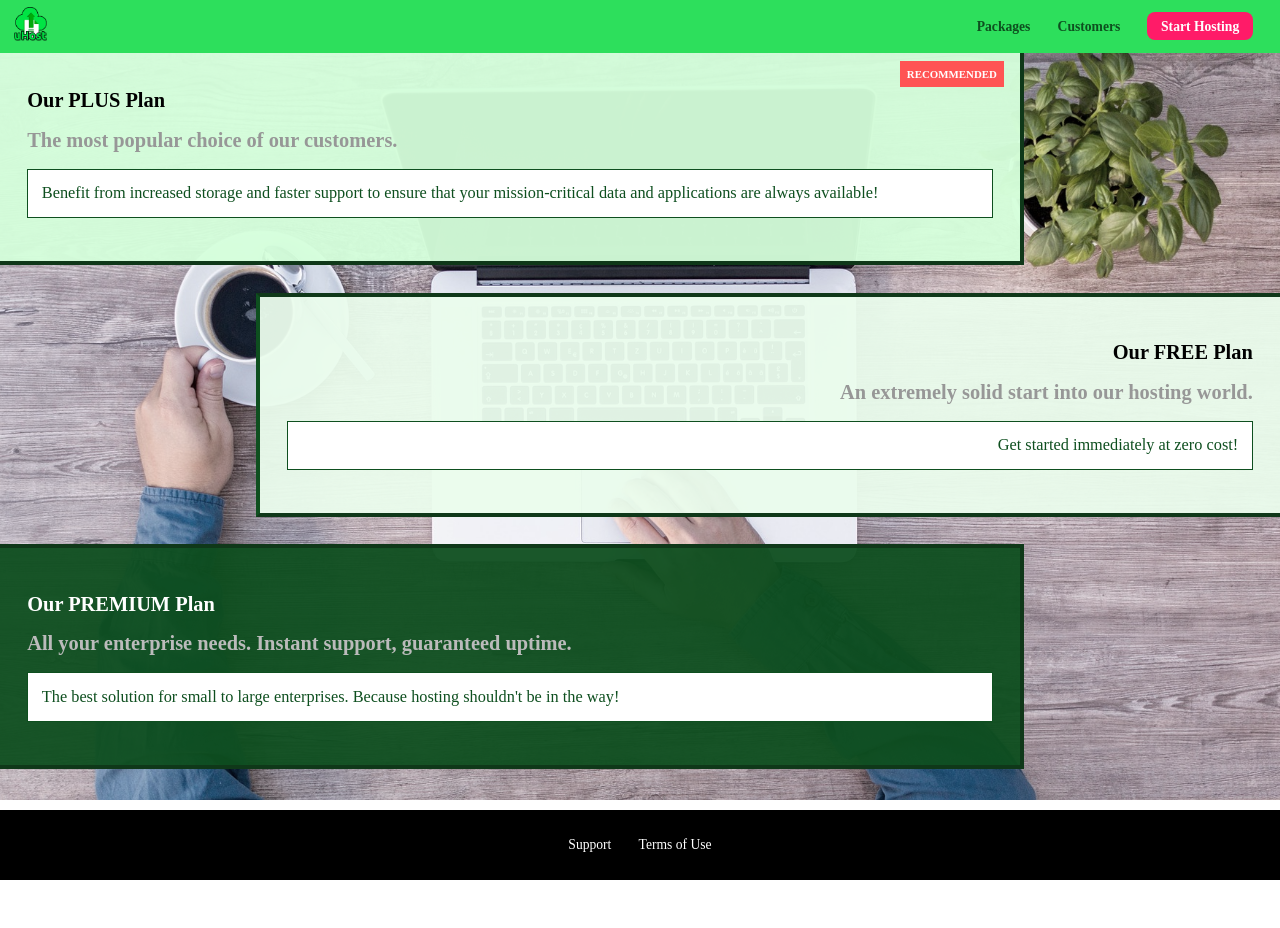
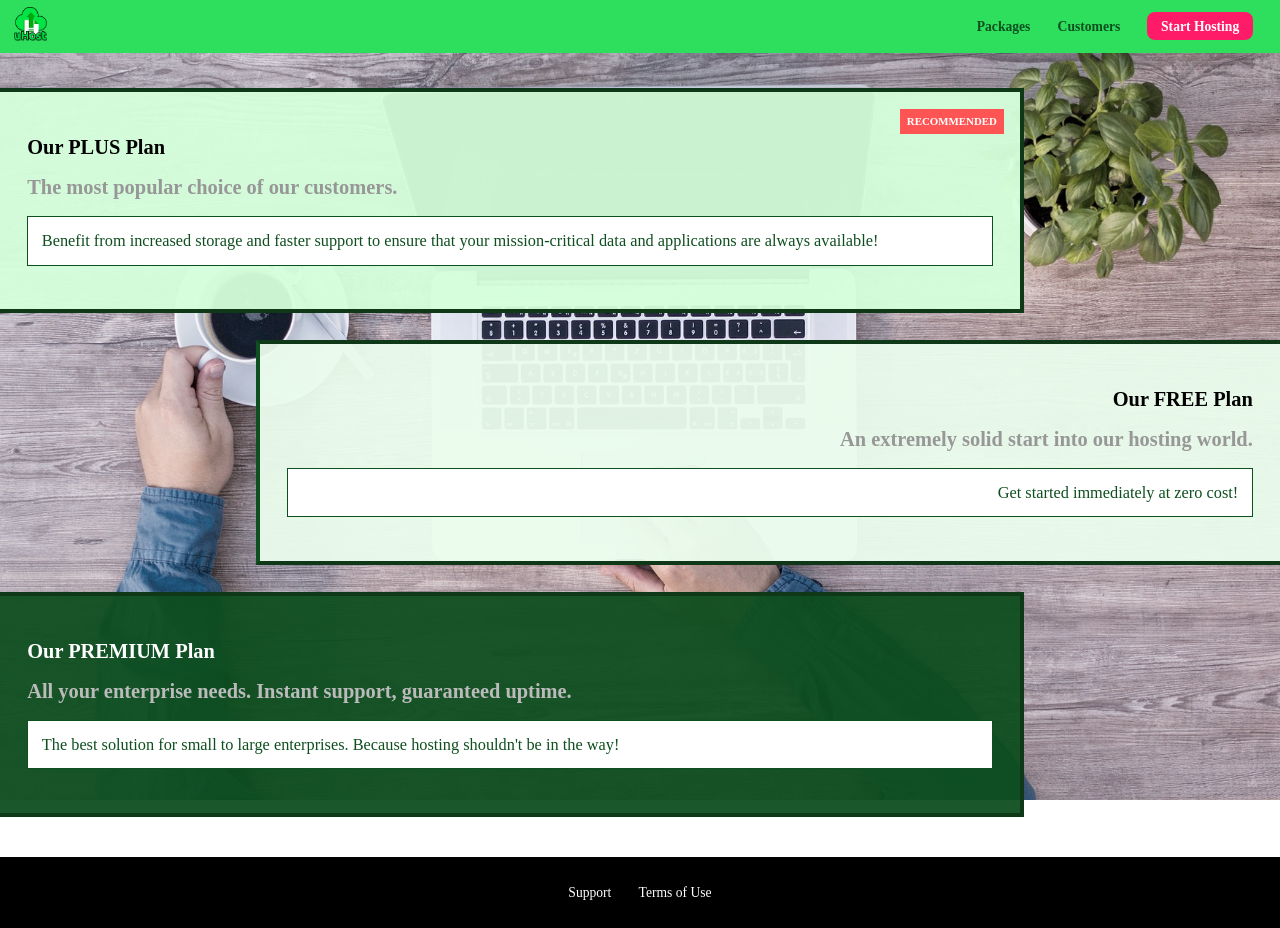
Before and after one commit to butterbeetle/css-practice, a React (Create React App) app: page /packages in a window 1280 px wide. Before the commit the page ends 880 px from the top, so only its background shows below. Built offline with nearby package versions, Linux system fonts and the light colour scheme.

Commit message:
[64] 연습용 프로젝트에 grid 적용

```diff
--- a/public/index.html
+++ b/public/index.html
@@ -28,8 +28,8 @@
   </head>
   <body>
     <noscript>You need to enable JavaScript to run this app.</noscript>
-    <div id="backdrop-root"></div>
-    <div id="overlay-root"></div>
+    <!-- <div id="backdrop-root"></div>
+    <div id="overlay-root"></div> -->
     <div id="root"></div>
     <!--
       This HTML file is a template.
--- a/src/Layout/Footer.module.css
+++ b/src/Layout/Footer.module.css
@@ -2,6 +2,8 @@
   background-color: black;
   padding: 2rem;
   margin-top: 3rem;
+  /* grid-row: 3/4; */
+  grid-area: footer;
 }
 
 .mainFooter ul {
--- a/src/index.css
+++ b/src/index.css
@@ -6,6 +6,7 @@
 
 html {
   font-size: 85%;
+  height: 100%;
   /* 연습용 */
   /* background: #b3b3b3;
   padding: 5px; */
@@ -13,10 +14,23 @@ html {
 
 body {
   margin: 0;
-  overflow-x: hidden;
+  display: grid;
+  grid-template-rows: 3.5rem auto 8rem;
+  grid-template-areas:
+    "header"
+    "main"
+    "footer";
+  height: 100%;
   /* overflow-y: hidden; */
   /* 연습용 */
   /* background: #b3b3b3;
   padding: 5px;
   margin: 0; */
 }
+
+main {
+  /* min-height: calc(100vh - 3.5rem - 8rem); */
+  margin-top: 3.5rem;
+  /* grid-row: 2 / 3; */
+  grid-area: main;
+}
```
